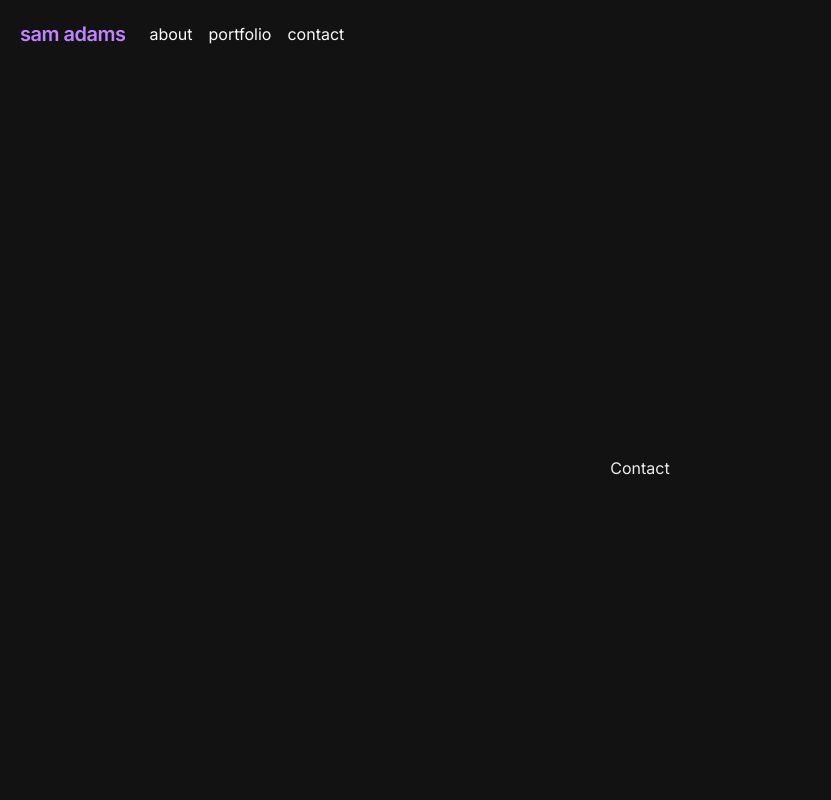
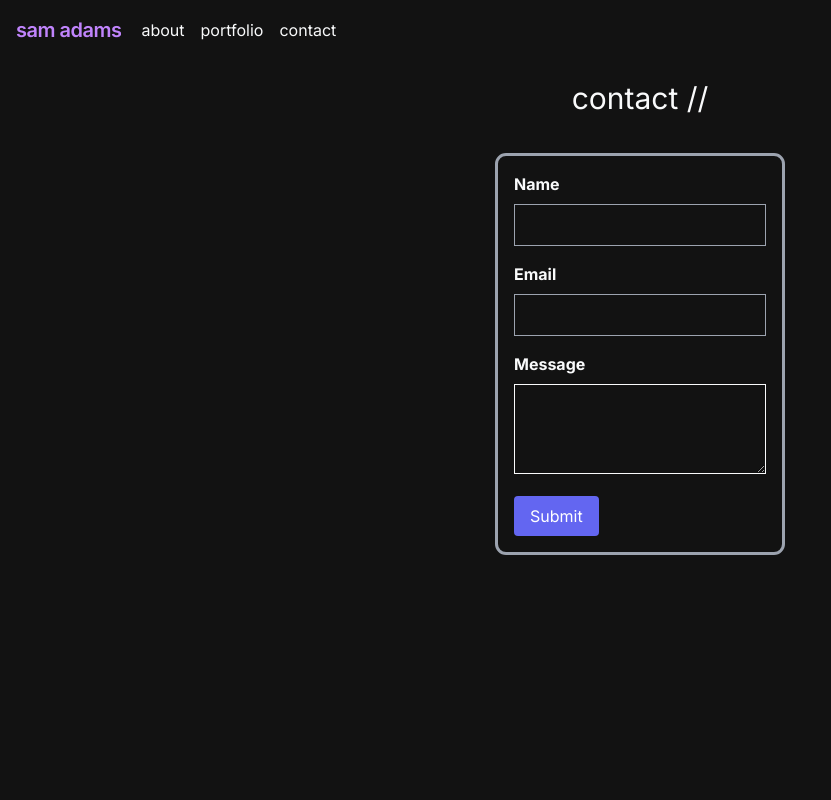
Before and after one commit to soup1e/portfolio, a Next.js app: page /contact in a window 1280 px wide. Shown: the top 800 px of the page, without its empty margins (0-831 px from the left). Built offline with nearby package versions, Linux system fonts and the light colour scheme.

Commit message:
resume + initial contact page

```diff
--- a/components/Nav.js
+++ b/components/Nav.js
@@ -9,8 +9,8 @@ export default function Nav() {
   };
 
   return (
-    <nav className="flex items-center justify-between flex-wrap p-5">
-      <div className="flex items-center flex-shrink-0 text-transparent bg-purple-400 bg-clip-text hover:bg-gradient-to-r from-purple-400 to-pink-600 mr-6 hover:animate-bobbing">
+    <nav className="flex justify-between flex-wrap p-4 lg:gap-5">
+      <div className="flex items-center flex-shrink-0 text-transparent bg-purple-400 bg-clip-text hover:bg-gradient-to-r from-purple-400 to-pink-600 gap-5 hover:animate-bobbing">
         <Link href="/" className="font-semibold text-xl tracking-tight">
           sam adams
         </Link>
--- a/pages/contact/index.js
+++ b/pages/contact/index.js
@@ -1,10 +1,90 @@
-import React from "react";
+import React, { useState } from "react";
 import Layout from "@/components/Layout";
 
 export default function Contact() {
+  const [formData, setFormData] = useState({
+    name: "",
+    email: "",
+    message: "",
+  });
+
+  const handleInputChange = (event) => {
+    setFormData({
+      ...formData,
+      [event.target.name]: event.target.value,
+    });
+  };
+
+  const handleSubmit = (event) => {
+    event.preventDefault();
+    console.log(formData);
+  };
+
   return (
     <Layout title="contact">
-      <div className="flex justify-center items-center h-screen">Contact</div>
+      <div className="main flex flex-col justify-center items-center gap-5">
+        <h1 className="header p-5 text-gray-50 text-3xl">contact //</h1>
+        <div className="h-screen flex flex-col justify-start items-center">
+          <div className="outline outline-3 outline-gray-400 rounded-lg p-4">
+            <form onSubmit={handleSubmit}>
+              <div className="mb-4">
+                <label
+                  className="block font-bold mb-2 text-gray-50"
+                  htmlFor="name"
+                >
+                  Name
+                </label>
+                <input
+                  type="text"
+                  className="border border-gray-400 p-2 w-full bg-transparent focus:border-pink-500"
+                  id="name"
+                  name="name"
+                  value={formData.name}
+                  onChange={handleInputChange}
+                />
+              </div>
+              <div className="mb-4">
+                <label
+                  className="block font-bold mb-2 text-gray-50"
+                  htmlFor="email"
+                >
+                  Email
+                </label>
+                <input
+                  type="email"
+                  className="border border-gray-400 p-2 w-full bg-transparent"
+                  id="email"
+                  name="email"
+                  value={formData.email}
+                  onChange={handleInputChange}
+                />
+              </div>
+              <div className="mb-4">
+                <label
+                  className="block font-bold mb-2 text-gray-50"
+                  htmlFor="message"
+                >
+                  Message
+                </label>
+                <textarea
+                  className="border border-gray-50 p-2 w-full bg-transparent"
+                  id="message"
+                  name="message"
+                  rows="3"
+                  value={formData.message}
+                  onChange={handleInputChange}
+                />
+              </div>
+              <button
+                type="submit"
+                className="bg-indigo-500 text-white py-2 px-4 rounded hover:bg-indigo-600"
+              >
+                Submit
+              </button>
+            </form>
+          </div>
+        </div>
+      </div>
     </Layout>
   );
 }
--- a/pages/index.js
+++ b/pages/index.js
@@ -1,21 +1,38 @@
 import Layout from "@/components/Layout";
+import Link from "next/link";
 
 export default function Home() {
   return (
     <Layout title="home">
-      <div className="flex justify-center items-center lg:h-screen h-Moblie">
+      <div className="flex justify-center items-center lg:h-screen h-Moblie ease-in-out duration-1000 delay-100">
         <div className="flex flex-col items-start gap-3">
-          <div className="flex flex-col items-center mx-auto p-5 outline shadow-lg rounded-lg sm:flex-row sm:flex-wrap sm:gap-5 sm:items-end">
-            <h1 className="text-xl lg:text-6xl font-bold whitespace-nowrap ">
+          <div className="flex flex-col mx-auto p-5 outline shadow-lg rounded-lg sm:flex-row sm:flex-wrap sm:gap-5 sm:items-end">
+            <h1
+              className="text-xl lg:text-6xl font-bold whitespace-nowrap text-transparent bg-white bg-clip-text hover:bg-gradient-to-tr from-indigo-500 to-pink-600
+              ease-in-out delay-100 duration-700"
+            >
               Sam Adams
             </h1>
-            <p className="text-base lg:text-4xl font-light whitespace-nowrap ">
+
+            <p className="text-base lg:text-4xl font-light whitespace-nowrap ease-in-out duration-700 delay-100">
               Full Stack Developer
             </p>
           </div>
-          <button className="outline hover:bg-indigo-700 text-white font-normal py-1 px-2 rounded text-sm lg:text-base">
-            contact me
-          </button>
+          <div className="flex flex-row flex-wrap gap-5 py-0.5 w-full justify-between lg:justify-start transition-all">
+            <Link
+              className="outline hover:bg-indigo-900 text-gray-50 font-light py-0.5 px-2 rounded text-sm lg:text-base hover:transition-all duration-700"
+              href="/contact"
+            >
+              contact
+            </Link>
+            <Link
+              className="outline hover:bg-indigo-900 text-gray-50 font-light py-0.5 px-2 rounded text-sm lg:text-base hover:transition-all duration-700"
+              href="samadams-resume.pdf"
+              target="_blank"
+            >
+              resume
+            </Link>
+          </div>
         </div>
       </div>
     </Layout>
```
Also changed, not shown: 1 other file (tests, documents, lock files or other folders).
